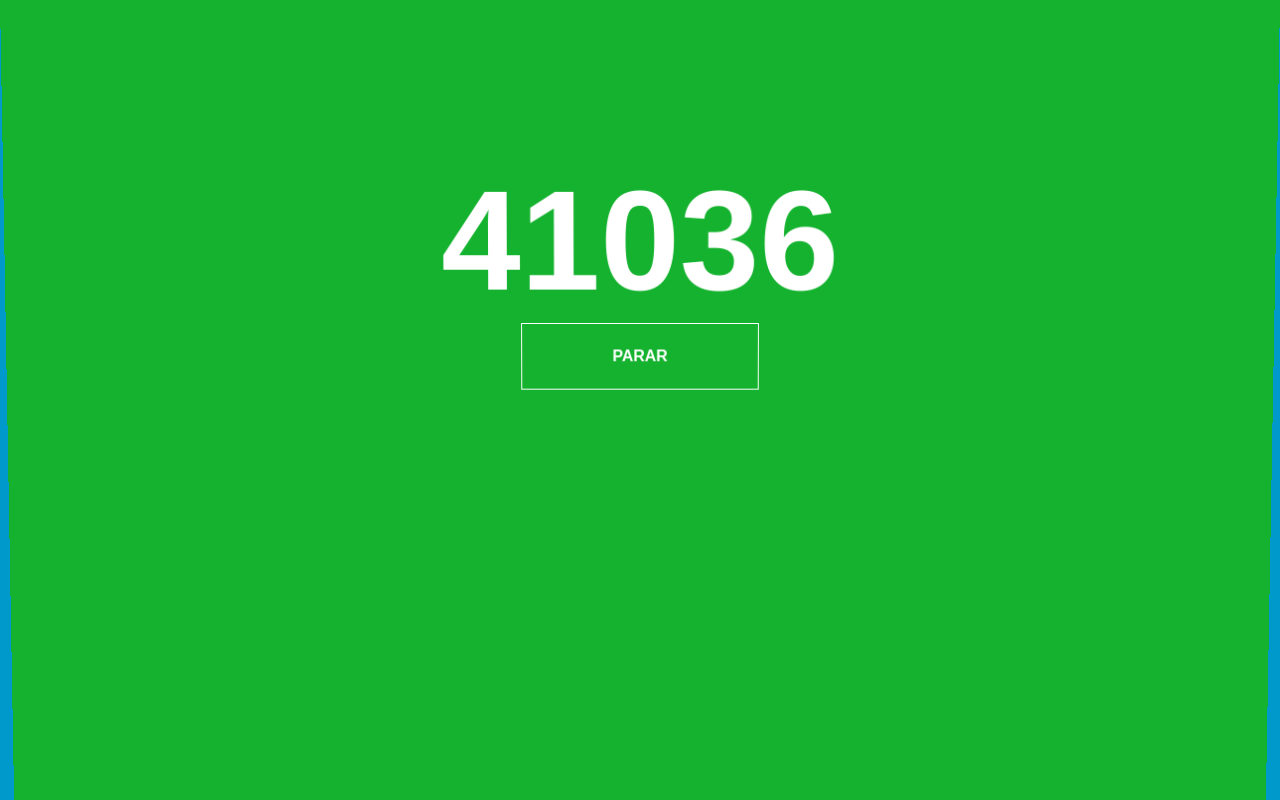
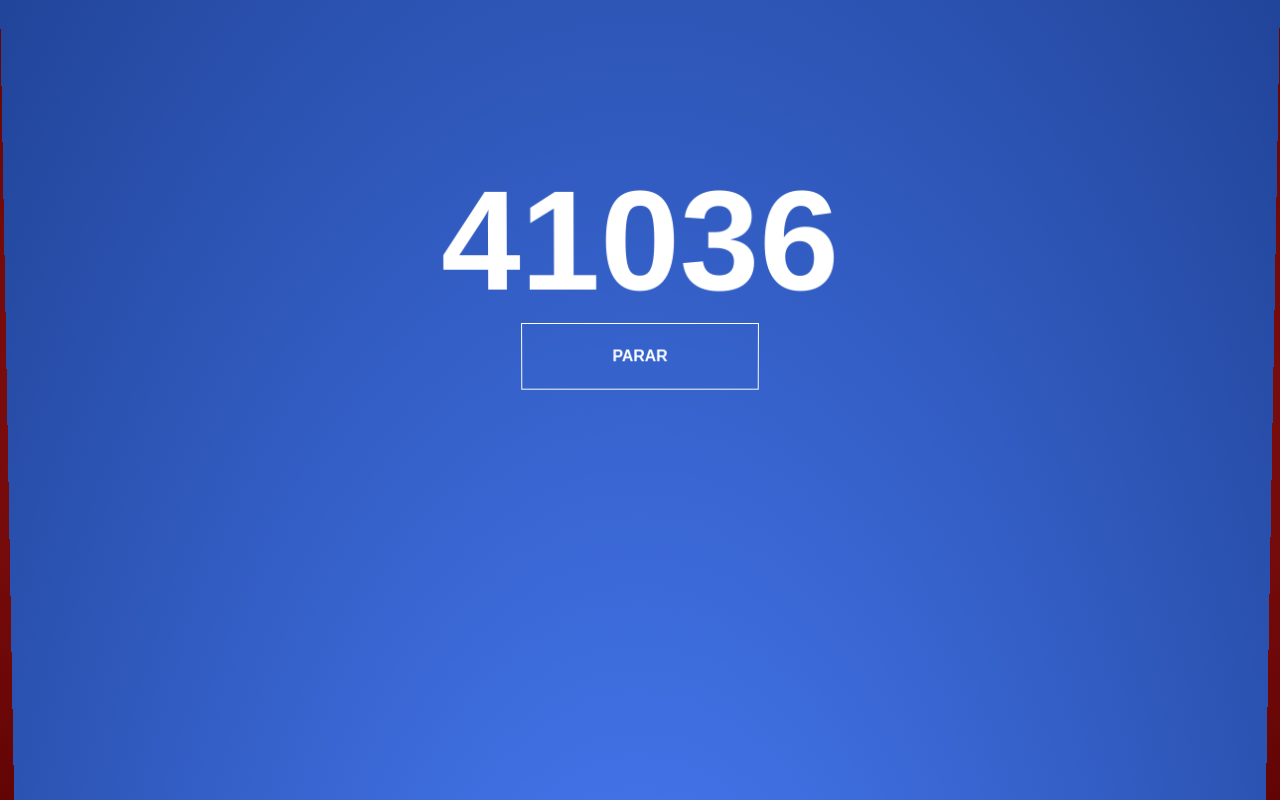
Before and after one commit to freddysae0/sorteo-with-vue-3, a Vue app: page / in a window 1280 px wide. Shown: the top 800 px of the page. Built offline with nearby package versions, Linux system fonts and the light colour scheme.

Commit message:
mejoras de estilos

```diff
--- a/src/components/AppBody.vue
+++ b/src/components/AppBody.vue
@@ -62,7 +62,8 @@ body,
   overflow: hidden;
   margin: 0;
   padding: 0;
-  background-color: #0099cc;
+  background-color: #A40606;
+  background-image: radial-gradient(rgb(255, 253, 253 , 0.1) , rgb(0, 0, 0 , 0.4));
   color: #fff;
   font-family: Helvetica;
   display: flex;
@@ -79,7 +80,7 @@ body,
   overflow: hidden;
   margin: 0;
   padding: 0;
-  background-color: #0099cc;
+
   color: #fff;
   font-family: Helvetica;
   display: flex;
@@ -114,12 +115,11 @@ a {
 }
 
 #dos {
-  background-color: #15b22f;
+  background-color: #3772FF;
+
+  background-image: radial-gradient(rgb(255, 253, 253 , 0.1) , rgb(0, 0, 0 , 0.4));
 }
 
-#dos a {
-  color: #15b22f;
-}
 
 #uno.muestra,
 #dos.muestra {
```
